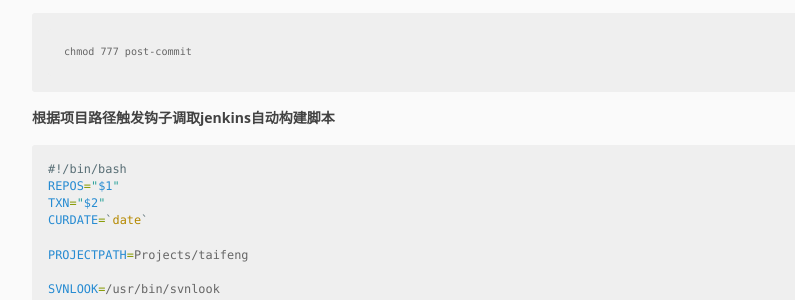
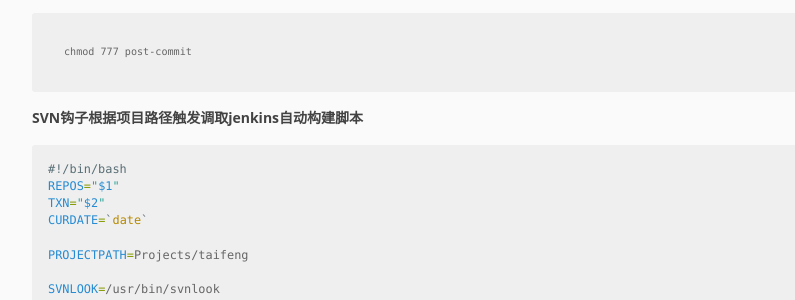
Before and after one commit to pingmalu/pingmalu.github.io, a Jekyll site: the page built from _posts/2016-05-18-SVN日常笔记.md, in a window 1280 px wide and 900 px high, scrolled down 1662 px. Shown: the part 227-527 px from the top of the window, without its empty margins (168-963 px from the left). Built offline with Jekyll 4.4.1, drawn with Linux system fonts in a browser that asks for light colours; nearby versions of some CDN libraries.

Commit message:
'update'

```diff
--- a/_posts/2016-05-18-SVN日常笔记.md
+++ b/_posts/2016-05-18-SVN日常笔记.md
@@ -66,7 +66,7 @@ vim post-commit
 
 	chmod 777 post-commit
 
-## 根据项目路径触发钩子调取jenkins自动构建脚本
+## SVN钩子根据项目路径触发调取jenkins自动构建脚本
 
 {% highlight shell %}
 #!/bin/bash
```
